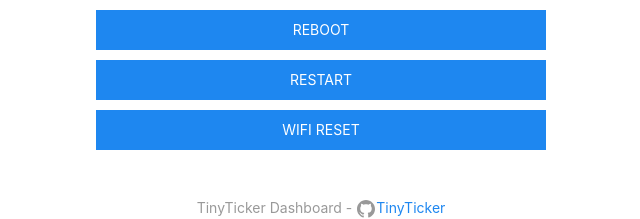
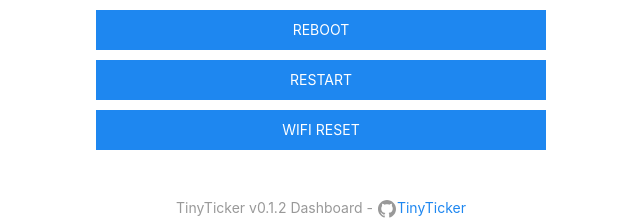
Before and after one commit to loiccoyle/tinyticker, a Flask app: page / in a window 1280 px wide. Shown: the part 940-1159 px from the top of the page, without its empty margins (319-959 px from the left). Run offline with Flask 2, Linux system fonts and the light colour scheme; data that the repository does not hold is empty.

Commit message:
web: show version in footnote

```diff
--- a/tinyticker/web/templates/index.html
+++ b/tinyticker/web/templates/index.html
@@ -114,7 +114,7 @@
         </div>
     </div>
     <div class="uk-text-center uk-position-small">
-        <span class="uk-text-small uk-text-muted">TinyTicker Dashboard - <span uk-icon="github"></span><a href="https://github.com/loiccoyle/tinyticker" title="tinyticker" target="_blank" data-uk-tooltip>TinyTicker</a></span>
+        <span class="uk-text-small uk-text-muted">TinyTicker v{{version}} Dashboard - <span uk-icon="github"></span><a href="https://github.com/loiccoyle/tinyticker" title="tinyticker" target="_blank" data-uk-tooltip>TinyTicker</a></span>
     </div>
 </body>
 </html>
--- a/tinyticker/web/web.py
+++ b/tinyticker/web/web.py
@@ -7,6 +7,7 @@ from urllib.error import HTTPError, URLError
 
 from flask import Flask, abort, redirect, render_template, request, send_from_directory
 
+from .. import __version__
 from .. import config as cfg
 from ..display import Display
 from ..settings import CONFIG_FILE, generate_qrcode, set_verbosity
@@ -61,6 +62,7 @@ def create_app(config_file: Path = CONFIG_FILE) -> Flask:
             interval_options=INTERVAL_LOOKBACKS.keys(),
             epd_model_options=MODELS.values(),
             update_available=update_available,
+            version=__version__,
             **config,
         )
 
```
